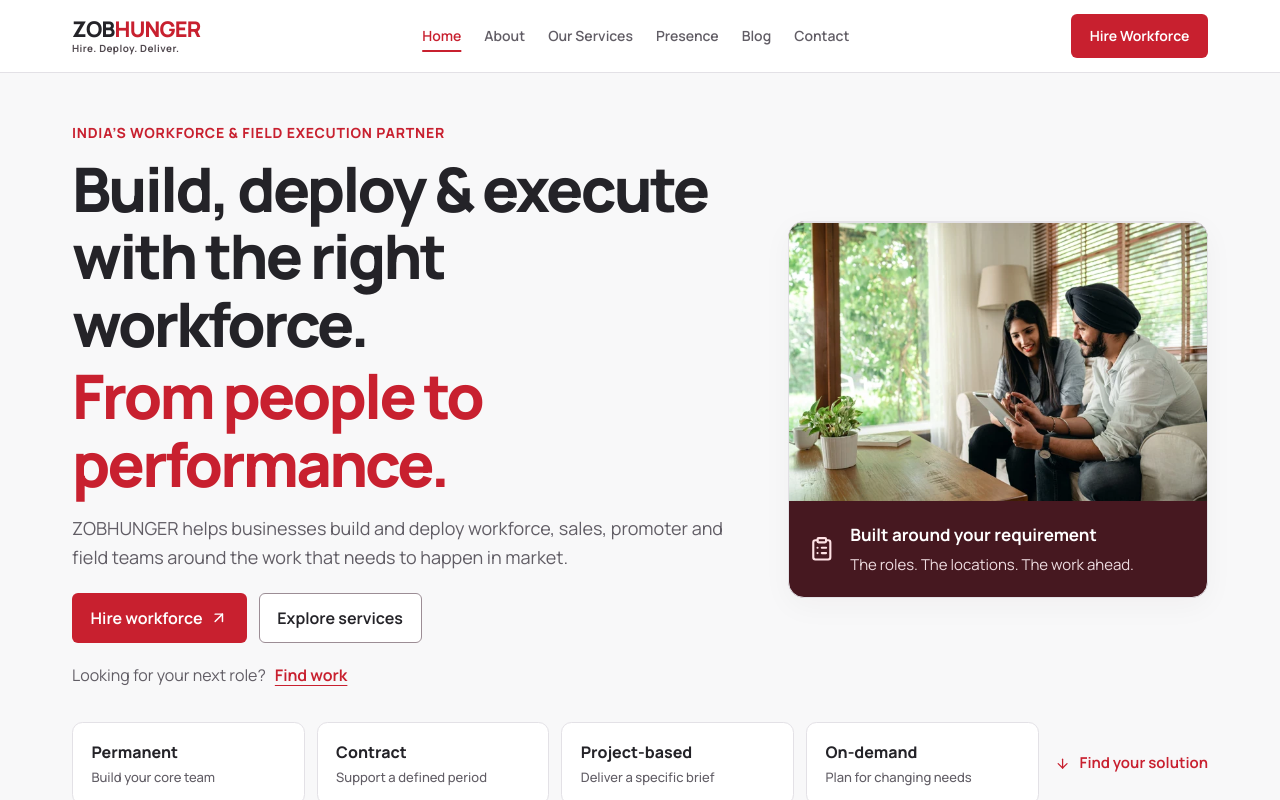
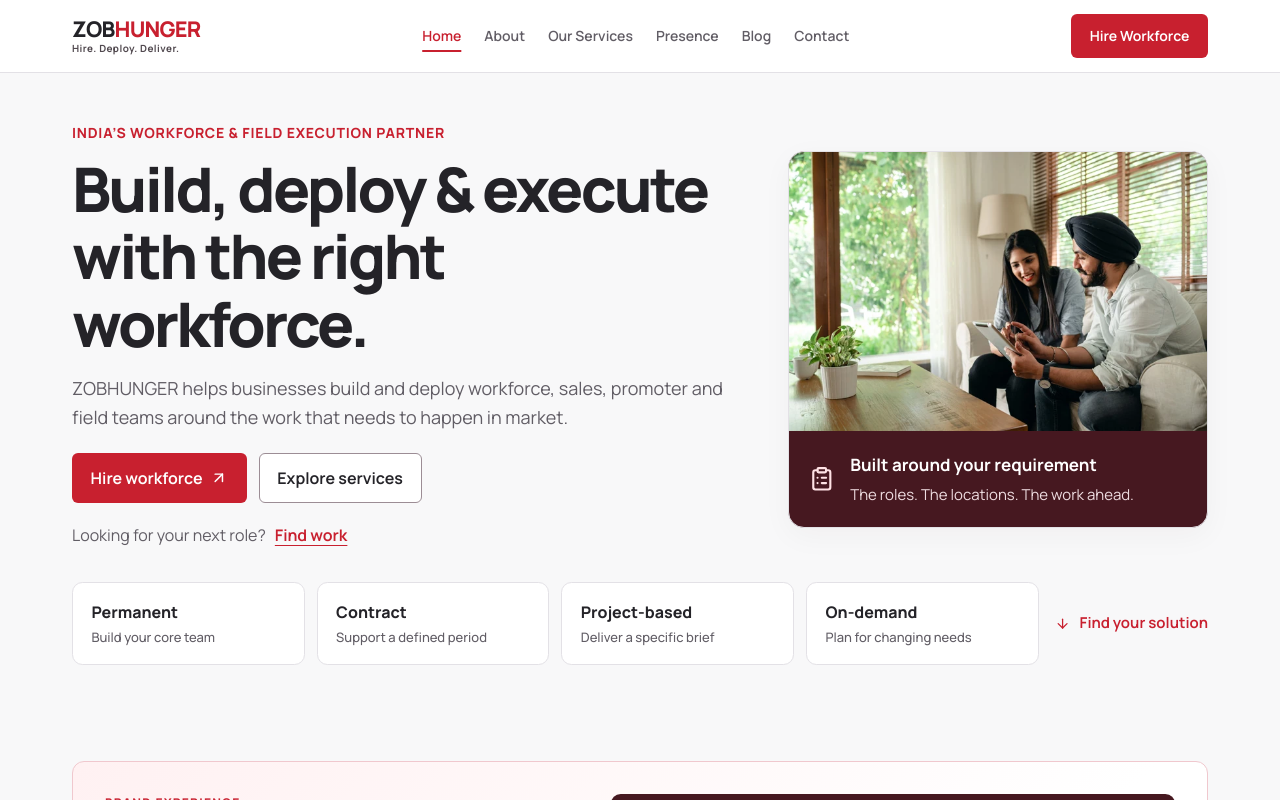
Before and after one commit to Aayush20253534/ZOBHUNGER, a Next.js app in the folder client/: page / in a window 1280 px wide. Shown: the top 800 px of the page. Built offline with nearby package versions, Linux system fonts and the light colour scheme.

Commit message:
fix:few issues

```diff
--- a/client/src/data/home.ts
+++ b/client/src/data/home.ts
@@ -3,7 +3,6 @@ export const home = {
   hero: {
     eyebrow: "India’s workforce & field execution partner",
     title: "Build, deploy & execute with the right workforce.",
-    emphasis: "From people to performance.",
     description:
       "ZOBHUNGER helps businesses build and deploy workforce, sales, promoter and field teams around the work that needs to happen in market.",
     engagements: [
```
